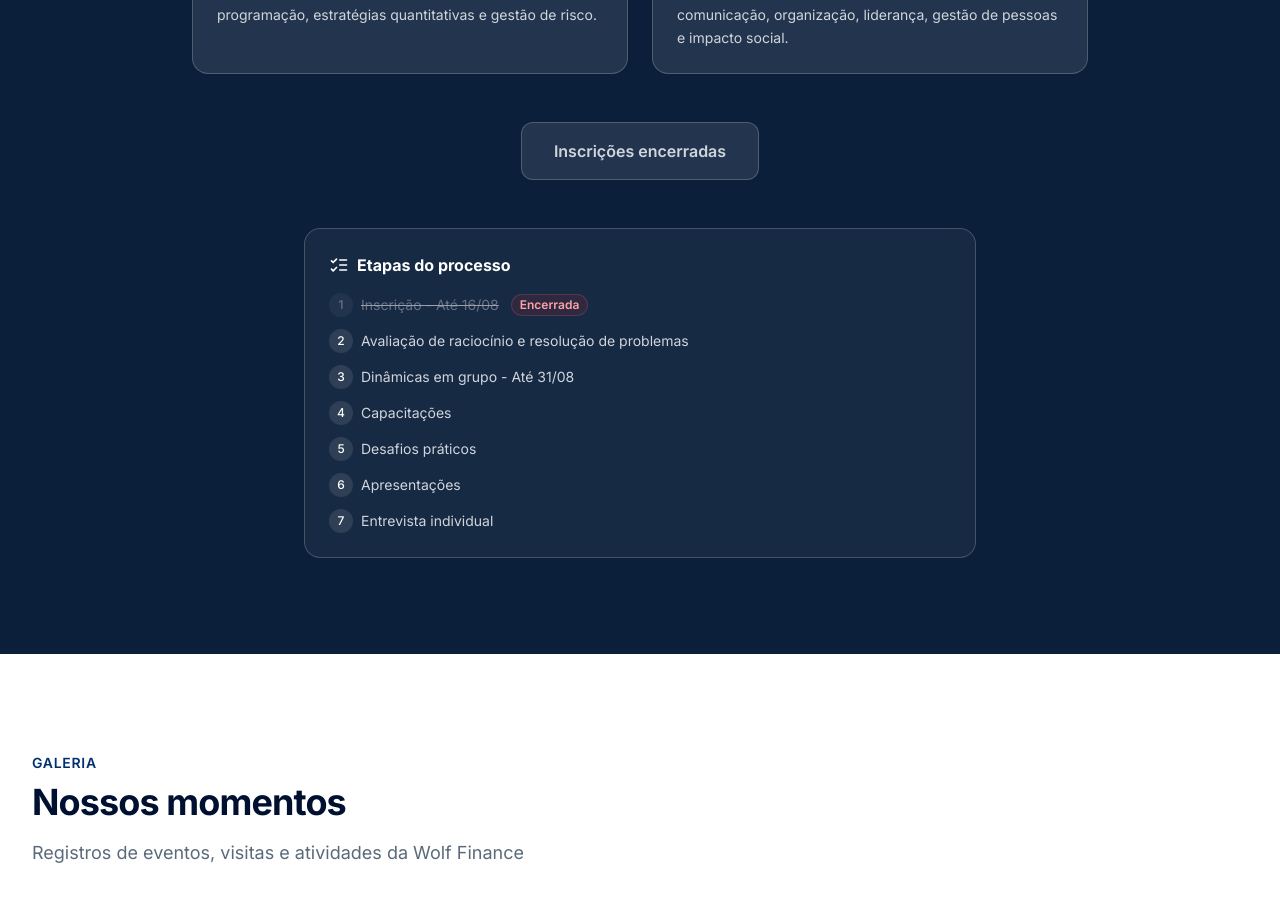
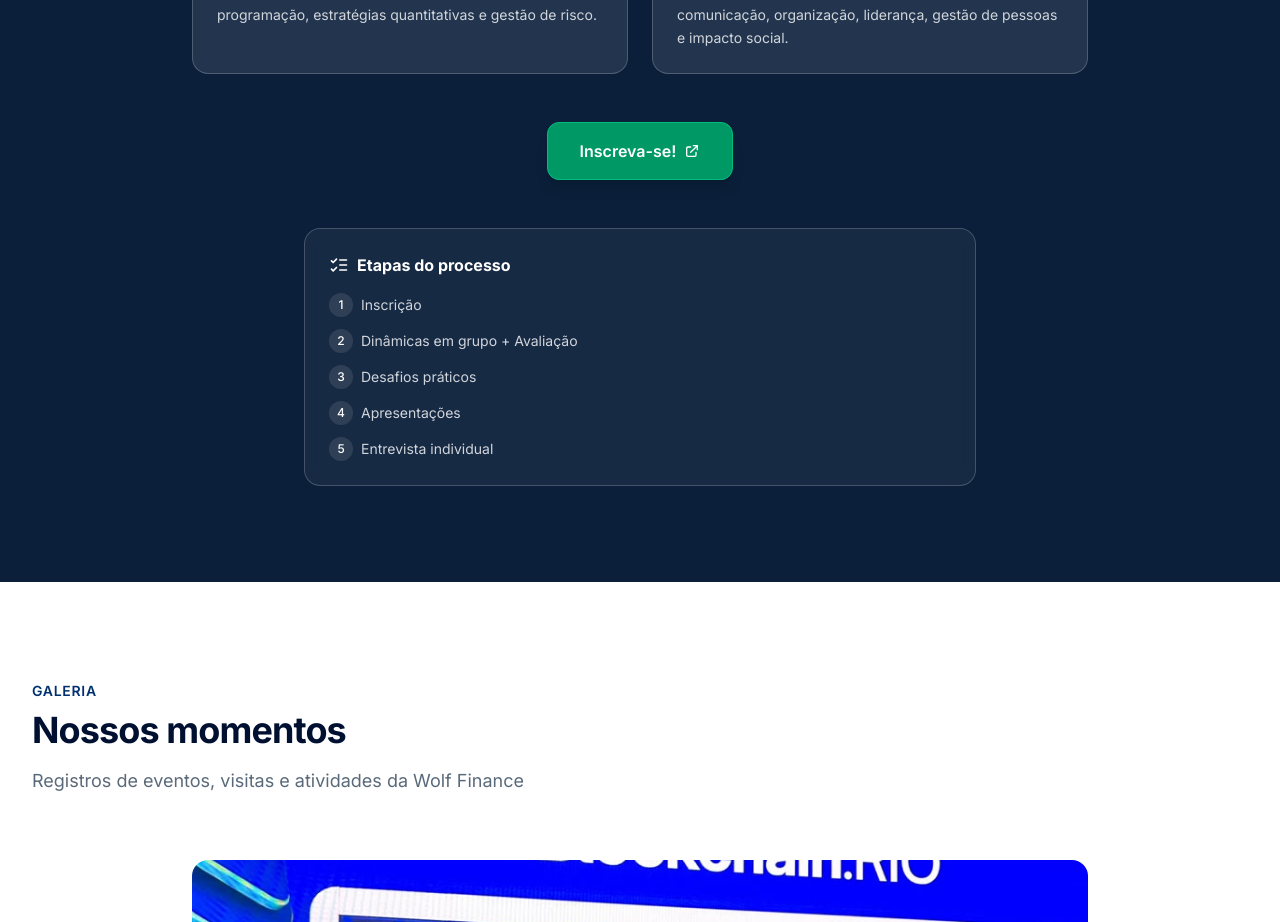
Before and after one commit to wolf-finance-rj/wolf-finance-rj.github.io, a Next.js app: page / in a window 1280 px wide. Shown: the part 5000-5922 px from the top of the page. Built offline with nearby package versions, Linux system fonts and the light colour scheme.

Commit message:
feat: adiciona link da lista de espera do PSEL 27.1

```diff
--- a/components/WolfSeletivo.tsx
+++ b/components/WolfSeletivo.tsx
@@ -90,9 +90,28 @@ export default function WolfSeletivo() {
   </a>
   */}
 
-  <div className="inline-flex items-center gap-2 bg-white/10 border border-white/20 text-gray-300 font-semibold px-8 py-4 rounded-xl cursor-not-allowed">
-    Inscrições encerradas
-  </div>
+<a
+  href={seletivo.inscricaoUrl}
+  target="_blank"
+  rel="noopener noreferrer"
+  className="inline-flex items-center gap-2 bg-emerald-600 hover:bg-emerald-500 border border-emerald-500 text-white font-semibold px-8 py-4 rounded-xl transition-all hover:scale-105 shadow-lg"
+>
+  Inscreva-se!
+
+  <svg
+    className="w-4 h-4"
+    fill="none"
+    viewBox="0 0 24 24"
+    stroke="currentColor"
+    strokeWidth={2}
+  >
+    <path
+      strokeLinecap="round"
+      strokeLinejoin="round"
+      d="M10 6H6a2 2 0 00-2 2v10a2 2 0 002 2h10a2 2 0 002-2v-4M14 4h6m0 0v6m0-6L10 14"
+    />
+  </svg>
+</a>
 </motion.div>
 
         <motion.div
@@ -113,7 +132,7 @@ export default function WolfSeletivo() {
             >
               <span
                 className={`flex-shrink-0 w-6 h-6 rounded-full text-xs flex items-center justify-center font-medium ${
-                  i === 0
+                  i === 10
                     ? "bg-white/5 text-gray-500"
                     : "bg-white/10 text-white"
                 }`}
@@ -123,7 +142,7 @@ export default function WolfSeletivo() {
 
               <span
                 className={
-                  i === 0
+                  i === 10
                     ? "text-gray-500 line-through decoration-gray-400"
                     : "text-gray-300"
                 }
@@ -131,11 +150,7 @@ export default function WolfSeletivo() {
                 {etapa}
               </span>
 
-              {i === 0 && (
-                <span className="ml-1 text-xs font-semibold text-red-300 bg-red-500/10 border border-red-400/20 px-2 py-0.5 rounded-full">
-                  Encerrada
-                </span>
-              )}
+
             </div>
           ))}
           </div>
--- a/data/wolfData.ts
+++ b/data/wolfData.ts
@@ -166,7 +166,7 @@ export const seletivo = {
   title: "Faça parte da Wolf Finance",
   description:
     "O processo seletivo é destinado a estudantes interessados em desenvolver conhecimentos técnicos, profissionais e organizacionais.",
-  inscricaoUrl: "https://forms.gle/jcYcpEeHyWdBW2Wr8",
+  inscricaoUrl: "https://forms.gle/ao4H8KGkV8Z3RThV6",
   trilhas: [
     {
       title: "Grupo de Estudos",
@@ -180,10 +180,8 @@ export const seletivo = {
     },
   ],
   etapas: [
-    "Inscrição - Até 16/08",
-    "Avaliação de raciocínio e resolução de problemas",
-    "Dinâmicas em grupo - Até 31/08",
-    "Capacitações",
+    "Inscrição",
+    "Dinâmicas em grupo + Avaliação",
     "Desafios práticos",
     "Apresentações",
     "Entrevista individual",
```
